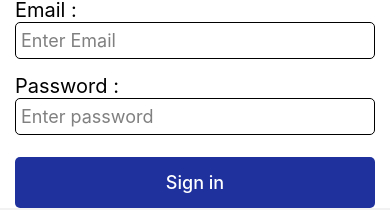
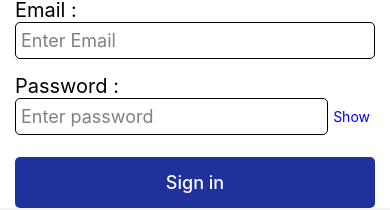
Before and after one commit to BLADEHEDA/Event-App, a React Native app: screen /Login in a window 390 px wide. Shown: the part 292-502 px from the top of the page. Built offline with nearby package versions, Linux system fonts and the light colour scheme.

Commit message:
file added to the ifrestore and download url gotten

```diff
--- a/App.tsx
+++ b/App.tsx
@@ -63,11 +63,11 @@ const App = () => {
     <NavigationContainer style={styles.container}>
    <Stack.Navigator>
 
-   {/* <Stack.Screen
+   <Stack.Screen
        name="CreateMember"
        component={CreateMember}
        options={{ headerShown: false }}
-       />  */}
+       />
           <Stack.Screen
        name="Login"
        component={Login}
--- a/src/screens/Login.tsx
+++ b/src/screens/Login.tsx
@@ -1,12 +1,164 @@
-import { StyleSheet, Text, TextInput, View } from 'react-native'
-import React, { useState } from 'react'
-import Logo from '../component/shared/Logo'
-import Button from '../component/shared/Button'
+// import { StyleSheet, Text, TextInput, View } from 'react-native'
+// import React, { useState } from 'react'
+// import Logo from '../component/shared/Logo'
+// import Button from '../component/shared/Button'
+// import auth from '@react-native-firebase/auth';
+
+// const Login = ({ navigation }) => {
+//     const [email, setEmail] = useState('');
+//     const [password, setPassword] = useState('');
+//     const [errors, setErrors] = useState({});
+
+//     const handleSubmit = () => {
+//         const newErrors = {};
+
+//         // Validate Email
+//         const emailRegex = /^[a-zA-Z0-9._-]+@[a-zA-Z0-9.-]+\.[a-zA-Z]{2,4}$/;
+//         if (!emailRegex.test(email)) {
+//             newErrors.email = 'Invalid email';
+//         }
+//         // validate password
+//         if (password.length < 5) {
+//             newErrors.password = 'Password must be at least 5 characters';
+//         }
+
+//         // Update the errors state
+//         setErrors(newErrors);
+
+//         // If there are errors, don't proceed
+//         if (Object.keys(newErrors).length > 0) {
+//             return;
+//         }
+
+//         // authenticate the user
+//         auth()
+//         // .createUserWithEmailAndPassword(email, password)
+//         .signInWithEmailAndPassword(email, password)
+//         .then(() => {
+//          // Clear any previous errors
+//         setErrors({});
+//             alert('You have logged in successfully')
+//         // route when successful
+//         navigation.navigate('Navigation');
+//           console.log('User account created & signed in!');
+//         })
+//         .catch(error => {
+//           if (error.code === 'auth/email-already-in-use') {
+//             console.log('That email address is already in use!');
+//             alert('That email address is already in use! ')
+//           }
+
+//           if (error.code === 'auth/invalid-email') {
+//             console.log('That email address is invalid!');
+//             alert('That email address is invalid! ')
+//           }
+
+//           console.error(error);
+//         });
+
+//             // setEmail('')
+//             // setPassword('')
+//         console.log(email);
+//         console.log(password);
+//     }
+
+//     return (
+//         <View style={styles.container}>
+//             <View style={styles.logo}>
+//                 <Logo />
+//             </View>
+//             <View>
+//                 <Text style={styles.text1}>Login to your Account</Text>
+//                 <View style={[styles.form, errors.email && styles.inputError]}>
+//                     <Text style={styles.text2}>Email :</Text>
+//                     <TextInput
+//                         style={[styles.input, errors.email && styles.inputError]}
+//                         placeholder='Enter Email'
+//                         placeholderTextColor="gray"
+//                         keyboardType="email-address"
+//                         autoCapitalize="none"
+//                         value={email}
+//                         onChangeText={setEmail}
+//                     />
+//                     {errors.email && <Text style={styles.error}>{errors.email}</Text>}
+//                 </View>
+//                 <View style={styles.form}>
+//                     <Text style={styles.text2}>Password :</Text>
+//                     <TextInput
+//                         style={[styles.input, errors.password && styles.inputError]}
+//                         placeholder='Enter password'
+//                         placeholderTextColor="gray"
+//                         value={password}
+//                         onChangeText={setPassword}
+//                         secureTextEntry={true}
+//                     />
+//                     {errors.password && <Text style={styles.error}>{errors.password}</Text>}
+//                 </View>
+//                 <Button
+//                     onPress={handleSubmit}
+//                     text="Sign in"
+//                     style={{ marginTop: 7 }}
+//                 />
+//             </View>
+//         </View>
+//     );
+// }
+
+// export default Login;
+
+// const styles = StyleSheet.create({
+//     container: {
+//         paddingTop: 70,
+//         paddingHorizontal: 15,
+//         backgroundColor: "white"
+//     },
+//     logo: {
+//         marginBottom: 70
+//     },
+//     text1: {
+//         color: 'black',
+//         fontWeight: '600',
+//         fontSize: 22,
+//         textAlign: 'center',
+//         marginBottom: 70
+//     },
+//     text2: {
+//         color: 'black',
+//         fontWeight: '400',
+//         fontSize: 20,
+//     },
+//     form: {
+//         marginBottom: 15,
+//     },
+//     input: {
+//         color: 'black',
+//         borderColor: 'black',
+//         borderWidth: 1,
+//         fontSize: 18,
+//         paddingVertical: 7,
+//         paddingLeft: 5,
+//         borderRadius: 5
+//     },
+//     error: {
+//         color: 'red',
+//         fontSize: 13,
+//         marginTop: 2,
+//     },
+//     inputError: {
+//         borderColor: 'red',
+//     }
+// });
+
+import { StyleSheet, Text, TextInput, View, TouchableOpacity } from 'react-native';
+import React, { useState } from 'react';
+import Logo from '../component/shared/Logo';
+import Button from '../component/shared/Button';
 import auth from '@react-native-firebase/auth';
 
 const Login = ({ navigation }) => {
     const [email, setEmail] = useState('');
     const [password, setPassword] = useState('');
+    const [showPassword, setShowPassword] = useState(false); // State to toggle password visibility
     const [errors, setErrors] = useState({});
 
     const handleSubmit = () => {
@@ -17,7 +169,7 @@ const Login = ({ navigation }) => {
         if (!emailRegex.test(email)) {
             newErrors.email = 'Invalid email';
         }
-        // validate password
+        // Validate password
         if (password.length < 5) {
             newErrors.password = 'Password must be at least 5 characters';
         }
@@ -30,36 +182,35 @@ const Login = ({ navigation }) => {
             return;
         }
 
-        // authenticate the user
+        // Authenticate the user
         auth()
             .signInWithEmailAndPassword(email, password)
             .then(() => {
                 // Clear any previous errors
                 setErrors({});
-            alert('You have logged in successfully')
-        // route when successful
+                alert('You have logged in successfully');
+                // Route when successful
                 navigation.navigate('Navigation');
                 console.log('User account created & signed in!');
             })
             .catch(error => {
                 if (error.code === 'auth/email-already-in-use') {
                     console.log('That email address is already in use!');
-            alert('That email address is already in use! ')
+                    alert('That email address is already in use!');
                 }
 
                 if (error.code === 'auth/invalid-email') {
                     console.log('That email address is invalid!');
-            alert('That email address is invalid! ')
+                    alert('That email address is invalid!');
                 }
 
                 console.error(error);
             });
 
-            // setEmail('')
-            // setPassword('')
-        console.log(email);
-        console.log(password);
-    }
+        // Clear email and password
+        setEmail('');
+        setPassword('');
+    };
 
     return (
         <View style={styles.container}>
@@ -73,35 +224,38 @@ const Login = ({ navigation }) => {
                     <TextInput
                         style={[styles.input, errors.email && styles.inputError]}
                         placeholder='Enter Email'
-                        placeholderTextColor="gray"
-                        keyboardType="email-address"
-                        autoCapitalize="none"
+                        placeholderTextColor='gray'
+                        keyboardType='email-address'
+                        autoCapitalize='none'
                         value={email}
                         onChangeText={setEmail}
                     />
                     {errors.email && <Text style={styles.error}>{errors.email}</Text>}
                 </View>
-                <View style={styles.form}>
+                <View style={[styles.form, errors.password && styles.inputError]}>
                     <Text style={styles.text2}>Password :</Text>
+                    <View style={styles.passwordInputContainer}>
                         <TextInput
-                        style={[styles.input, errors.password && styles.inputError]}
+                            style={[styles.input, styles.passwordInput]}
                             placeholder='Enter password'
-                        placeholderTextColor="gray"
+                            placeholderTextColor='gray'
                             value={password}
                             onChangeText={setPassword}
-                        secureTextEntry={true}
+                            secureTextEntry={!showPassword}
                         />
+                        <TouchableOpacity
+                            style={styles.showHideButton}
+                            onPress={() => setShowPassword(!showPassword)}>
+                            <Text style={styles.showHideButtonText}>{showPassword ? 'Hide' : 'Show'}</Text>
+                        </TouchableOpacity>
+                    </View>
                     {errors.password && <Text style={styles.error}>{errors.password}</Text>}
                 </View>
-                <Button
-                    onPress={handleSubmit}
-                    text="Sign in"
-                    style={{ marginTop: 7 }}
-                />
+                <Button onPress={handleSubmit} text='Sign in' style={{ marginTop: 7 }} />
             </View>
         </View>
     );
-}
+};
 
 export default Login;
 
@@ -109,17 +263,17 @@ const styles = StyleSheet.create({
     container: {
         paddingTop: 70,
         paddingHorizontal: 15,
-        backgroundColor: "white"
+        backgroundColor: 'white',
     },
     logo: {
-        marginBottom: 70
+        marginBottom: 70,
     },
     text1: {
         color: 'black',
         fontWeight: '600',
         fontSize: 22,
         textAlign: 'center',
-        marginBottom: 70
+        marginBottom: 70,
     },
     text2: {
         color: 'black',
@@ -136,7 +290,20 @@ const styles = StyleSheet.create({
         fontSize: 18,
         paddingVertical: 7,
         paddingLeft: 5,
-        borderRadius: 5
+        borderRadius: 5,
+    },
+    passwordInputContainer: {
+        flexDirection: 'row',
+        alignItems: 'center',
+    },
+    passwordInput: {
+        flex: 1,
+    },
+    showHideButton: {
+        padding: 5,
+    },
+    showHideButtonText: {
+        color: 'blue',
     },
     error: {
         color: 'red',
@@ -145,5 +312,5 @@ const styles = StyleSheet.create({
     },
     inputError: {
         borderColor: 'red',
-    }
+    },
 });
--- a/src/screens/Member.tsx
+++ b/src/screens/Member.tsx
@@ -7,6 +7,7 @@ import Navigation from '../component/shared/Navigation';
 
 const Member = ({ navigation }) => {
   const search = require('../Assets/search.png');
+
 
 
   return (
```
Also changed, not shown: package.json (+5 -3 lines), src/screens/CreateMember.tsx (+28 -9 lines), 1 other file (tests, documents, lock files or other folders). Lines whose indentation alone changed are shown as unchanged.
